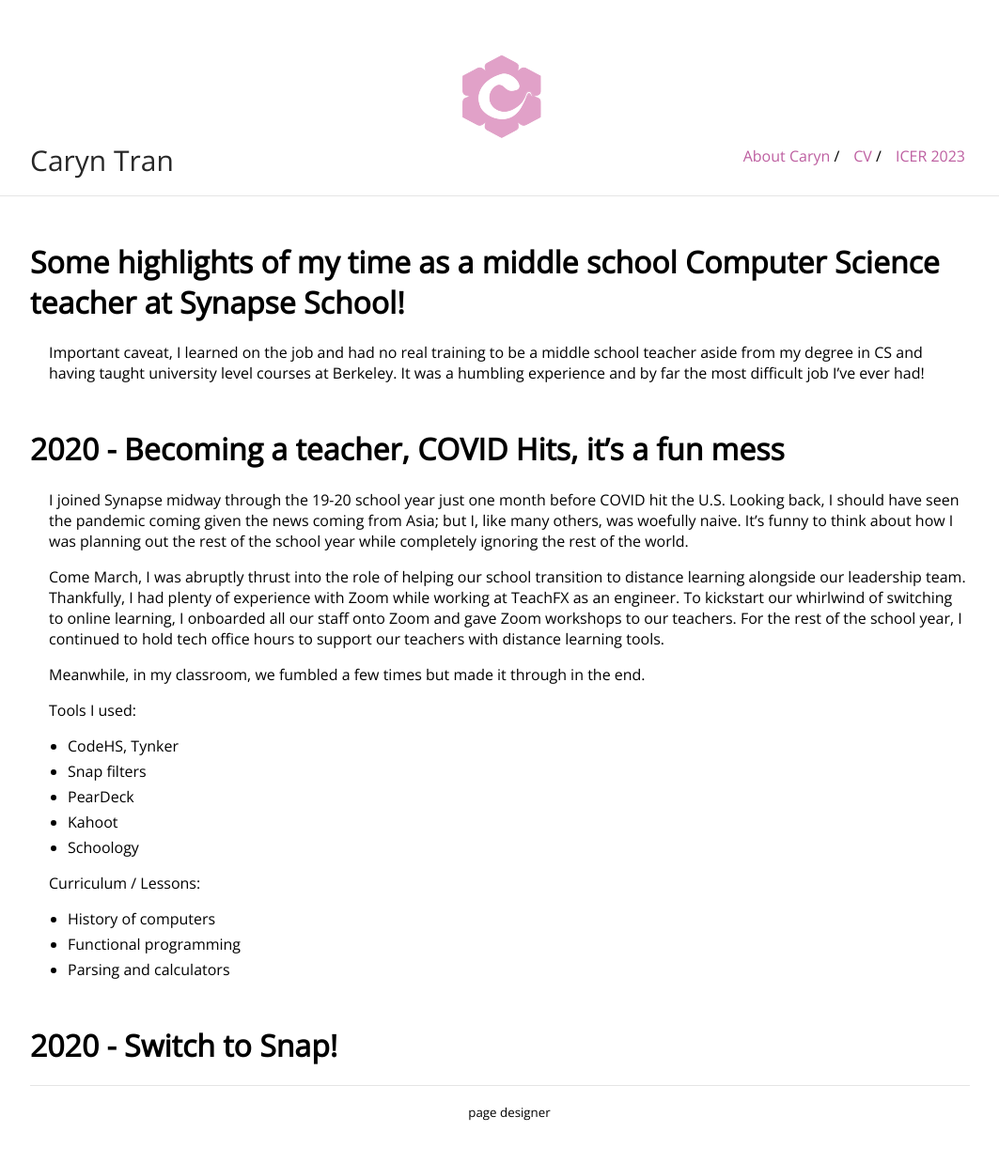
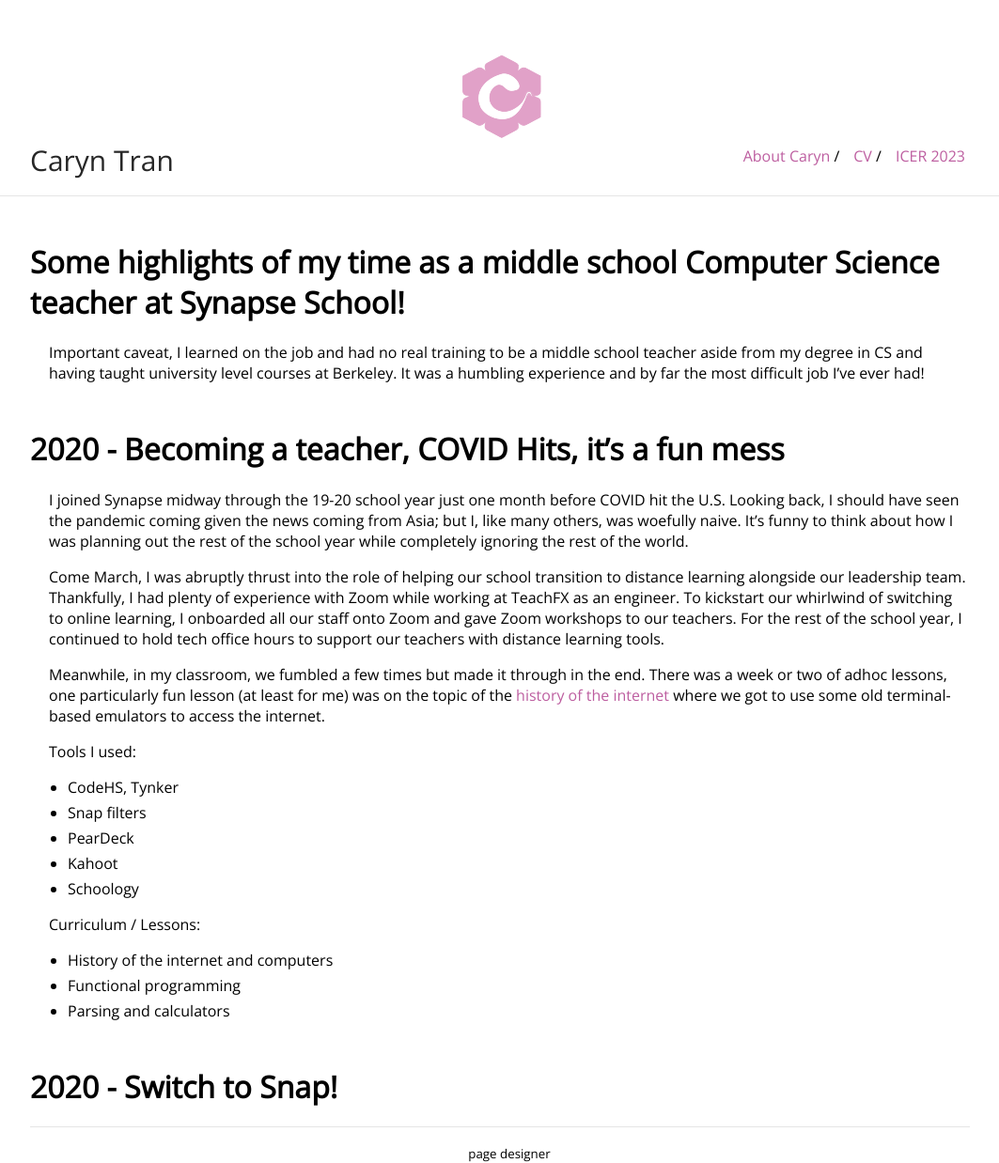
Before and after one commit to carynbear/carynbear.github.io, a Jekyll site: the page built from portfolio_synapse.md, in a window 1280 px wide. Shown: the whole page at 94% size, without its empty margins (108-1171 px from the left). Built offline with Jekyll 4.4.1, drawn with Linux system fonts in a browser that asks for light colours; our own code applies the rules of GitHub Pages for plain Markdown files; before the commit the page ends 1194 px from its top, so only the background shows below that.

Commit message:
Update portfolio_synapse.md

```diff
--- a/portfolio_synapse.md
+++ b/portfolio_synapse.md
@@ -10,7 +10,7 @@
 
 Come March, I was abruptly thrust into the role of helping our school transition to distance learning alongside our leadership team. Thankfully, I had plenty of experience with Zoom while working at TeachFX as an engineer. To kickstart our whirlwind of switching to online learning, I onboarded all our staff onto Zoom and gave Zoom workshops to our teachers. For the rest of the school year, I continued to hold tech office hours to support our teachers with distance learning tools.
 
-Meanwhile, in my classroom, we fumbled a few times but made it through in the end.
+Meanwhile, in my classroom, we fumbled a few times but made it through in the end. There was a week or two of adhoc lessons, one particularly fun lesson (at least for me) was on the topic of the [history of the internet](https://docs.google.com/presentation/d/1kDKlHcvJxuNZ1F1M6zC23e9knNNWslvT53JMZaif5ms/edit?usp=sharing) where we got to use some old terminal-based emulators to access the internet.
 
 Tools I used:
 - CodeHS, Tynker
@@ -20,7 +20,7 @@
 - Schoology
 
 Curriculum / Lessons:
-- History of computers
+- History of the internet and computers
 - Functional programming
 - Parsing and calculators
 
```
